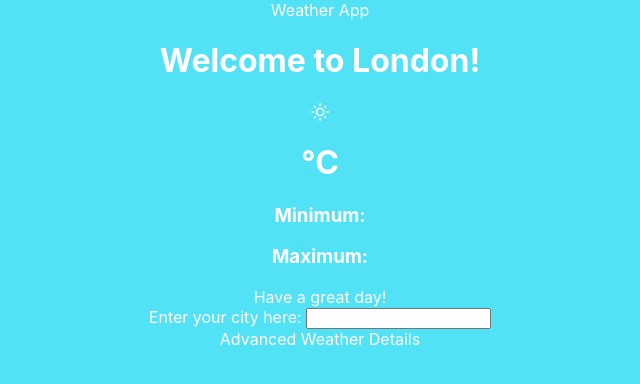
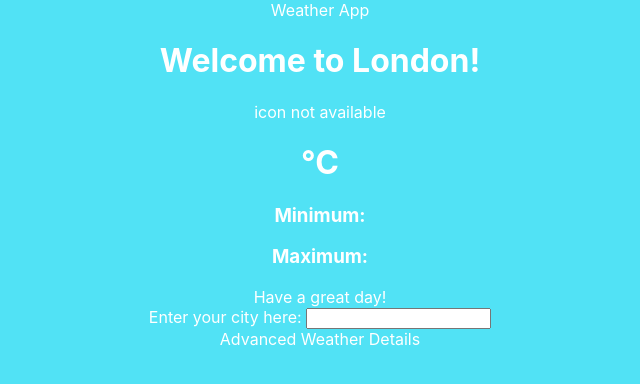
Before and after one commit to Reikon95/react-weather-app, a React (Create React App) app: page / in a window 1280 px wide. Shown: the top 384 px of the page, without its empty margins (320-960 px from the left). Built offline with nearby package versions, Linux system fonts and the light colour scheme; no server answers.

Commit message:
conditional rendering of icons implemented

```diff
--- /dev/null
+++ b/src/Weather.css
@@ -0,0 +1,3 @@
+.weather-icon {
+    font-size: 300%;
+}
--- a/src/Weather.js
+++ b/src/Weather.js
@@ -1,5 +1,6 @@
 import React from 'react';
 import 'weather-icons/css/weather-icons.css';
+import './Weather.css'
 
 
 const Weather = (props) => {
@@ -8,7 +9,10 @@ const Weather = (props) => {
         <div className="container">
             <div className="place">
                 <h1>Welcome to {props.city}!</h1>
-                    <i className="wi wi-day-sunny display-1"/>
+                    {/* <h1 className="py-2">
+                    <i className="wi wi-day-cloudy display-1 weather-icon"/>
+                    </h1> */}
+                    {getIcon(props)}
                 {props.main}
                 <h1>{props.cel}°C</h1>
                 {minMaxTemp(props.temp_min, props.temp_max)}
@@ -29,4 +33,24 @@ function minMaxTemp(min, max) {
     )
 }
 
+function getIcon(props) {
+    return props.main === "Clouds" ? (
+        <h1 className="py-2">
+        <i className="wi wi-day-cloudy display-1 weather-icon"/>
+        </h1>
+    ) : props.main === "Rain" || props.main === "Drizzle" ? (
+        <h1 className="py-2">
+        <i className="wi wi-day-rain display-1 weather-icon"/>
+        </h1>
+    ) : props.main === "Sunny" || props.main === "Clear" ? (
+        <h1 className="py-2">
+        <i className="wi wi-day-sunny display-1 weather-icon"/>
+        </h1>
+    ) : props.main === "Snow" ? (
+        <h1 className="py-2">
+        <i className="wi wi-day-snow display-1 weather-icon"/>
+        </h1>
+    ) : <p>icon not available</p>
+}
+
 export default Weather
```
